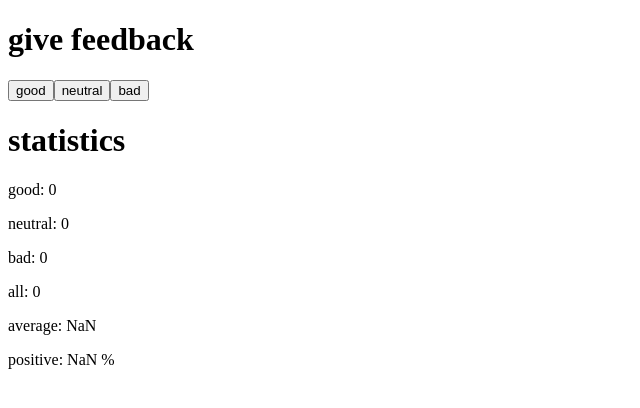
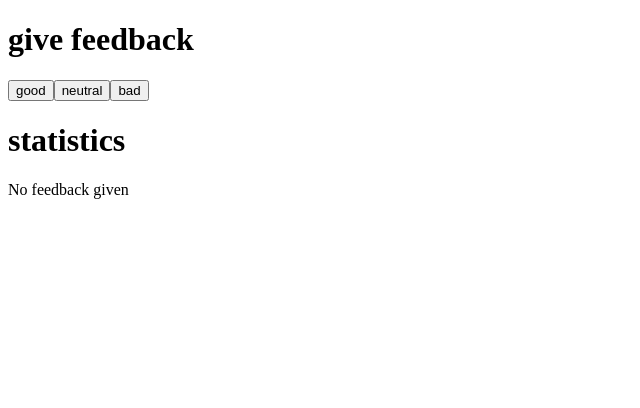
Before and after one commit to CNwante/fullstack-open-journey, a React (Vite) app in the folder part-1/unicafe/: page / in a window 1280 px wide. Shown: the top 408 px of the page, without its empty margins (0-640 px from the left). Built offline with nearby package versions, Linux system fonts and the light colour scheme.

Commit message:
feat(step-4): render statistics when there is feedback
- Render `No feedback given` when there is none.
- Refactored the component to display as the sample screenshot.

Learning:
- Conditional rendering of component.

```diff
--- a/part-1/unicafe/src/App.jsx
+++ b/part-1/unicafe/src/App.jsx
@@ -18,14 +18,16 @@ const App = () => {
       </div>
 
       {/* Feedback Statistics */}
-      <Statistics good={good} neutral={neutral} bad={bad} />
+      <h1>statistics</h1>
+      {
+        good + neutral + bad > 0 ? (
+          <Statistics good={good} neutral={neutral} bad={bad} />
+        ) : (
+          <p>No feedback given</p>
+        )
+      }
 
-      <div>
-        {/* Feedback statistics summary */}
-        <p>all: {good + neutral + bad}</p>
-        <p>average: {(good - bad) / (good + neutral + bad)}</p>
-        <p>positive: {(good / (good + neutral + bad)) * 100} %</p>
-      </div>
+
     </div>
   )
 }
@@ -35,10 +37,14 @@ const Statistics = (props) => {
 
   return (
     <div>
-      <h1>statistics</h1>
       <p>good: {good}</p>
       <p>neutral: {neutral}</p>
       <p>bad: {bad}</p>
+
+      {/* Feedback statistics summary */}
+      <p>all: {good + neutral + bad}</p>
+      <p>average: {(good - bad) / (good + neutral + bad)}</p>
+      <p>positive: {(good / (good + neutral + bad)) * 100} %</p>
     </div>
   )
 }
```
